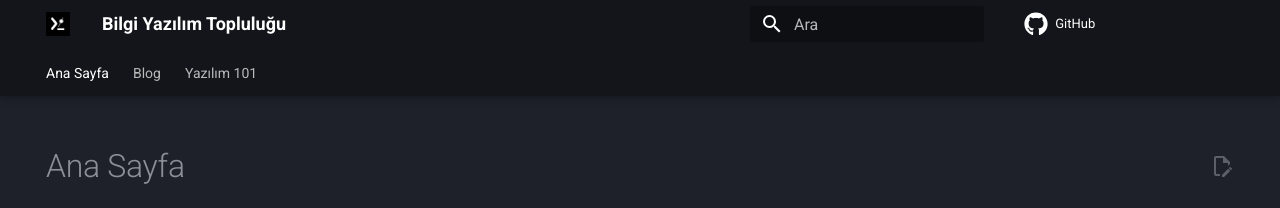
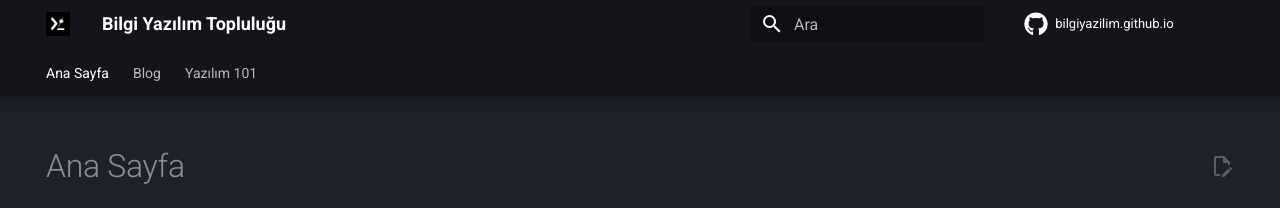
Before and after one commit to bilgiyazilim/bilgiyazilim.github.io, an MkDocs documentation site: the page built from docs/index.md, in a window 1280 px wide. Shown: the top 208 px of the page. Built offline with MkDocs 1.6.1 and Material for MkDocs 9.7.7, drawn with Linux system fonts in a browser that asks for light colours; comment, search, counter and statistics services are not loaded.

Commit message:
mkdocs.yml: repo_name ekle site_url'i düzelt
Şu an için siteyi github.io üzerinden kullanıyoruz. Site hazır
olunca bilgiyazilim.org'a çekip site_url'i de güncelleyeceğiz.

```diff
--- a/mkdocs.yml
+++ b/mkdocs.yml
@@ -1,6 +1,7 @@
 site_name: Bilgi Yazılım Topluluğu
 repo_url: https://github.com/bilgiyazilim/bilgiyazilim.github.io
-site_url: https://bilgiyazilim.org
+repo_name: bilgiyazilim.github.io
+site_url: https://bilgiyazilim.github.io
 edit_uri: edit/main/docs/
 
 nav:
```
